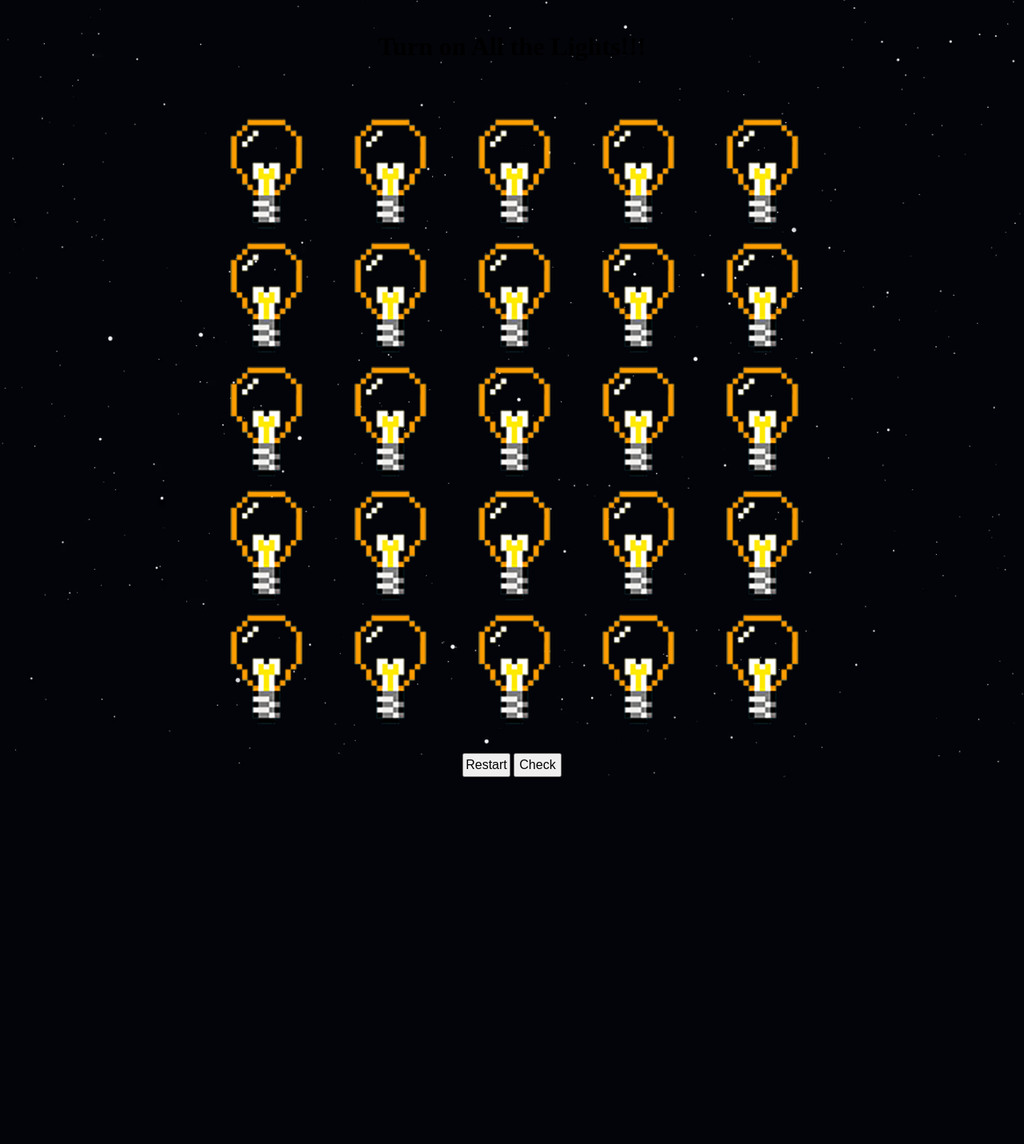
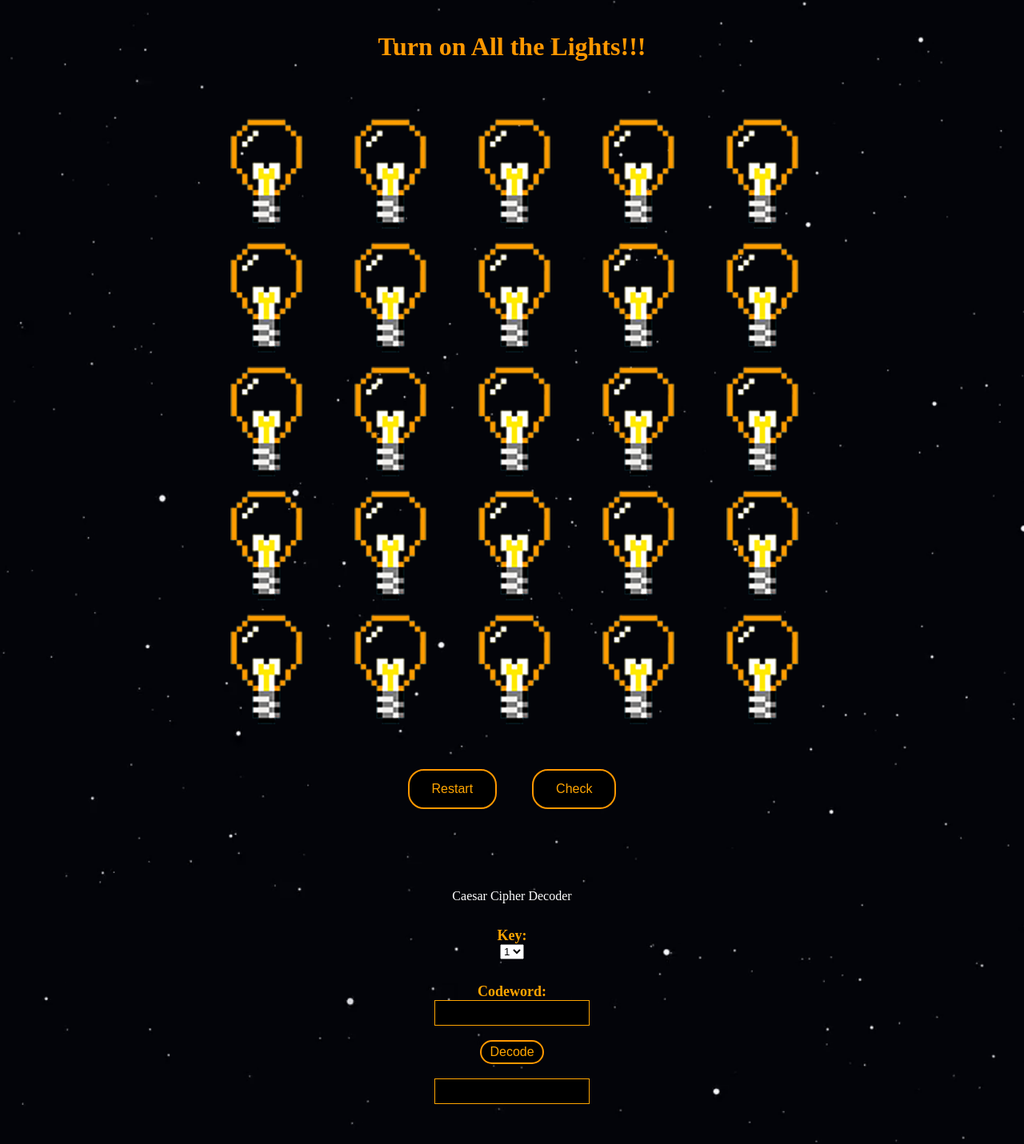
Before and after one commit to pangyujin/IoT_Webgame, a Flask app: page / in a window 1280 px wide. Shown: the whole page at 80% size. Before the commit the page ends 972 px from the top, so only its background shows below. Run offline with Flask 2, Linux system fonts and the light colour scheme.

Commit message:
feature added:Decoder; UI improvement

```diff
--- a/static/css/style.css
+++ b/static/css/style.css
@@ -59,7 +59,19 @@ input {
 }
 
 button {
-  height: 30px;
-  width: 60px;
+  border: 2px solid black;
+  border-radius: 20px;
+  background-color: black;
+  border-color: #ff9800;
+  color: orange;
+  padding: 14px 28px;
   font-size: 16px;
+  cursor: pointer;
+  margin-left: 20px;
+  margin-right: 20px;
 }
+
+button:hover {
+  background: #ff9800;
+  color: white;
+}
--- a/templates/game.html
+++ b/templates/game.html
@@ -13,16 +13,58 @@
 	<script src="static/js/lib/jquery.min.js"></script>
 	<script src="static/js/JSgame.js"></script>
 	<link rel="stylesheet" href="static/css/style.css">
+	<script type="text/javascript">
+		var InverseCaesarShift = function(str, key) {
+			var output = '';
+			for (var i=0; i<str.length; i++) {
+				var c = str[i];
+				if (c.match(/[a-z]/i)) {
+					var code = str.charCodeAt(i);
+					if ((code >= 65) && (code <= 90))
+						c = String.fromCharCode((code - 65 + 26 - key) % 26 + 65);
+					else if ((code >= 97) && (code <= 122))
+						c = String.fromCharCode((code - 97 + 26 - key) % 26 + 97);
+				}
+				else
+					return "Not valid input";
+				output += c;
+			}
+			return output;
+		}
+		function decode() {
+			var dl = document.getElementById("droplist");
+			var key = dl.options[dl.selectedIndex].value;
+			var cw = document.getElementById("cw").value;
+			result = InverseCaesarShift(cw, key);
+			// console.log(result)
+			document.getElementById("result").value = result;
+		}
+	</script>
 </head>
 
 <body>
-	<h1>Turn on All the Lights!!!</h1>
+	<h1 style="color: #ff9800">Turn on All the Lights!!!</h1>
 	<div class="container">
 	</div>
-	<p>
+	<div style="text-align: center;margin-top: 50px;margin-bottom: 50px;">
 		<button class="retry">Restart</button>
 		<button class="check">Check</button>
-	</p>
+	</div>
+
+	<div style="text-align: center;margin-top: 100px;margin-bottom: 50px;color:white">
+		Caesar Cipher Decoder
+		<p style="font-size: 18px;color:orange"><b>Key: </b></p>
+		<select id="droplist">
+			<option value="1">1</option>
+			<option value="2">2</option>
+			<option value="3">3</option>
+			<option value="4">4</option>
+		</select>
+		<p style="font-size: 18px;color:orange"><b>Codeword:</b></p>
+		<input id="cw" type="text" style="width: 15%;font-size: 20px;color: white;background: black;border: 1px solid orange;"><br><br>
+		<button style="padding:4px 10px;" type="button" onclick="decode()">Decode</button><br><br>
+		<input type="text" id="result" style="width: 15%;font-size: 20px;color: white;background: black;border: 1px solid orange;">
+	</div>
 </body>
 
 </html>
--- a/templates/off.html
+++ b/templates/off.html
@@ -3,11 +3,13 @@
 
 <head>
   <link rel="stylesheet" href="static/css/lib/bootstrap.min.css">
+  <link rel="icon" href="static/images/bulb.gif" type="image/x-icon" />
+	<link rel="shortcut icon" href="static/images/bulb.gif" type="image/x-icon" />
   <title>LED off</title>
 </head>
 <body>
-  <h1>LED is Off</h1>
-  <div>
+  <h1 style="text-align: center;margin-top:60px;margin-bottom: 40px">LED is Off</h1>
+  <div style="text-align: center;"">
     <button onclick="window.location.href='/'">Back to the game</button>
   </div>
 </body>
--- a/templates/on.html
+++ b/templates/on.html
@@ -3,11 +3,13 @@
 
 <head>
   <link rel="stylesheet" href="static/css/lib/bootstrap.min.css">
+  <link rel="icon" href="static/images/bulb.gif" type="image/x-icon" />
+	<link rel="shortcut icon" href="static/images/bulb.gif" type="image/x-icon" />
   <title>LED on</title>
 </head>
 <body>
-  <h1>LED is On</h1>
-  <div>
+  <h1 style="text-align: center;margin-top:60px;margin-bottom: 40px">LED is On</h1>
+  <div style="text-align: center;">
     <button onclick="window.location.href='/off'">Turn off LED</button>
   </div>
 </body>
```
Also changed, not shown: README.md.
